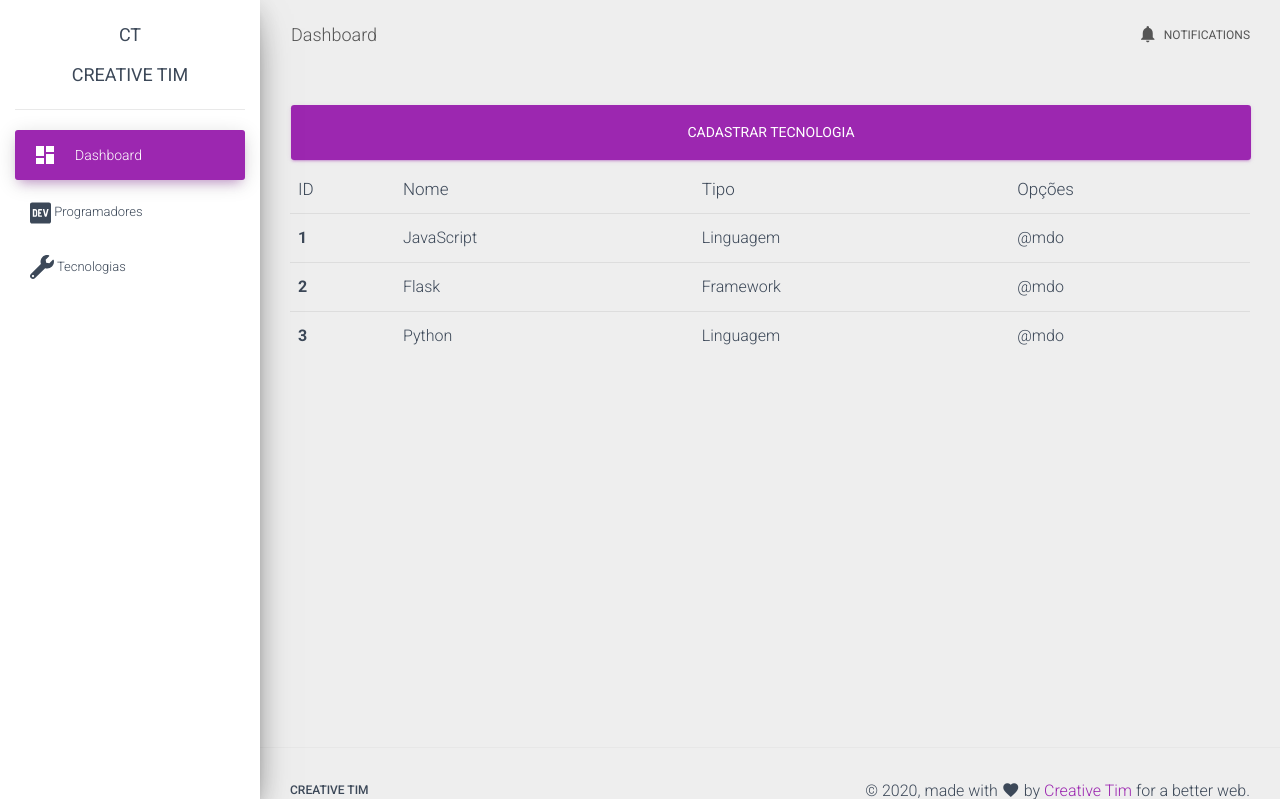
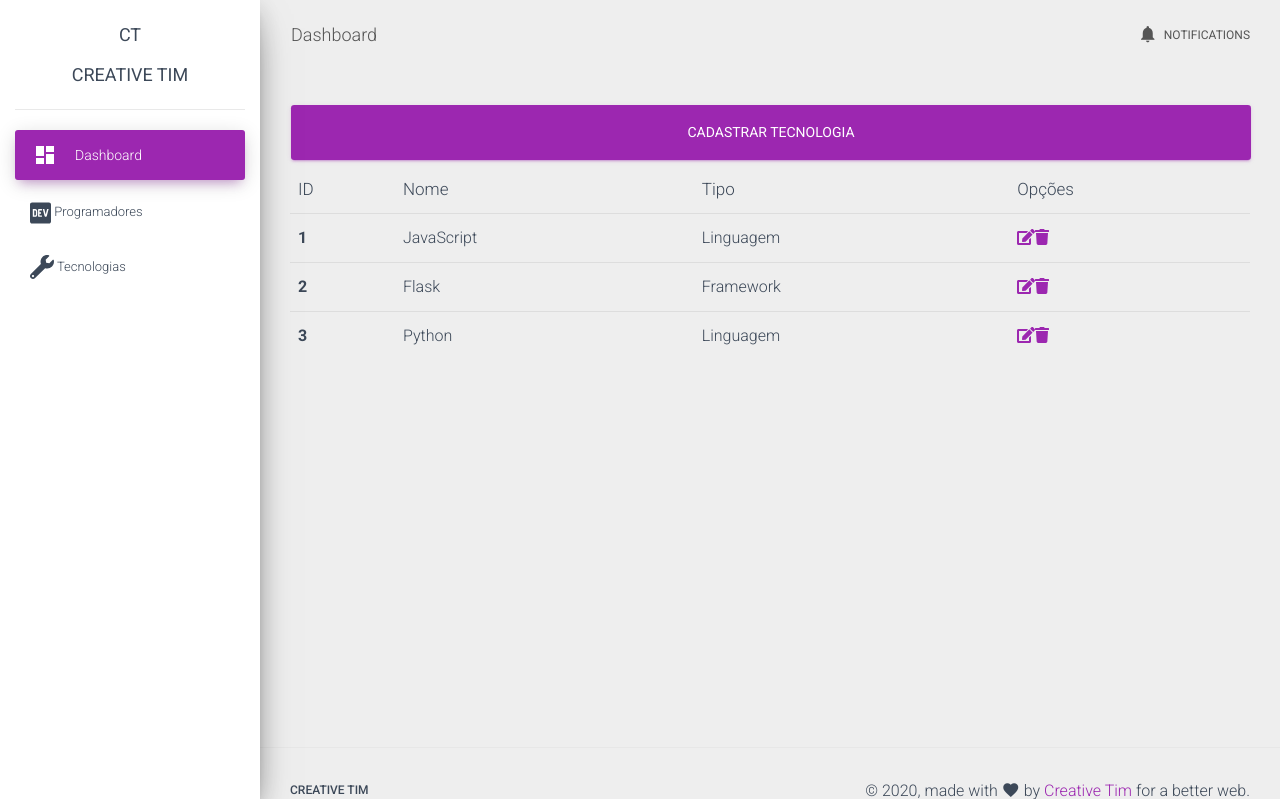
Before and after one commit to dmonixbr/Flask-2020, a Flask app: page /tecnologia/ in a window 1280 px wide. Shown: the top 799 px of the page. Run offline with Flask 2, Linux system fonts and the light colour scheme; data comes from the database, SQL or seed files in the repository; both versions use the stored data as it was after the commit; some libraries are stand-ins or nearby versions.

Commit message:
CRUD Tecnologia completaço 100% att

```diff
--- a/sistema/tecnologia/templates/tecnologias.html
+++ b/sistema/tecnologia/templates/tecnologias.html
@@ -17,7 +17,7 @@
         <th scope="row">{{tecnologia.id}}</th>
         <td>{{tecnologia.nome}}</td>
         <td>{{tecnologia.tipo}}</td>
-        <td>@mdo</td>
+        <td><a href="{{url_for('tecnologia.editar_tecnologia',_id=tecnologia.id)}}"><i class="fas fa-edit"></i></a><a href="{{url_for('tecnologia.excluir_tecnologia',_id=tecnologia.id)}}"><i class="fas fa-trash"></i></a></td>
     </tr>
     {% endfor %}
 </tbody>
```
Also changed, not shown: sistema/data.sqlite.
